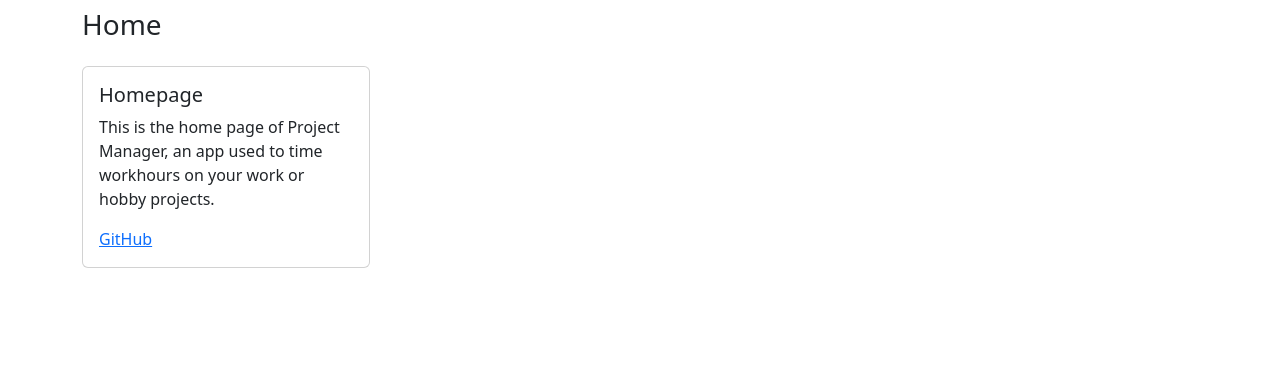
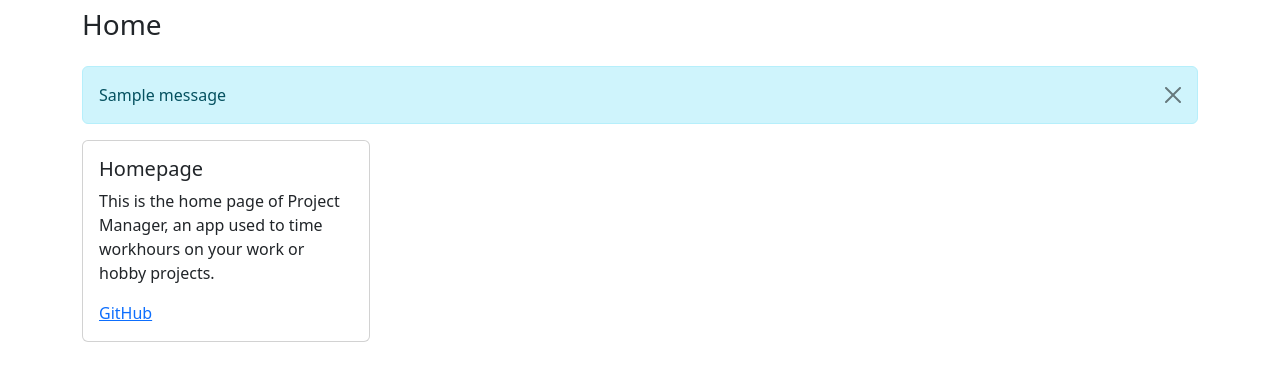
Before and after one commit to Capscience/project-manager, a Flask app: page / in a window 1280 px wide. Shown: the part 56-437 px from the top of the page. Run offline with Flask 2, Linux system fonts and the light colour scheme; tables that the repository leaves empty hold one stand-in row (values such as "Sample post"); one stand-in notice (Sample message) is shown; some libraries are stand-ins or nearby versions.

Commit message:
Added message flashing to base.html and fixed reading configuration twice

```diff
--- a/src/app.py
+++ b/src/app.py
@@ -15,15 +15,15 @@ app = Flask(__name__)
 try:
     app.config.from_pyfile('manager.conf')
 except FileNotFoundError:
-    pass
-try:
-    database_url = getenv("DATABASE_URL").replace('postgres', 'postgresql+psycopg2')
-    app.config['SQLALCHEMY_DATABASE_URI'] = database_url
-    print(getenv('SECRET_KEY'))
-    app.secret_key = getenv("SECRET_KEY")
-    app.config['SQLALCHEMY_TRACK_MODIFICATIONS'] = False
-except:
-    print('Secret key or database url not found')
+    # Secondary method is using environment variables
+    try:
+        database_url = getenv("DATABASE_URL").replace('postgres', 'postgresql+psycopg2')
+        app.config['SQLALCHEMY_DATABASE_URI'] = database_url
+        print(getenv('SECRET_KEY'))
+        app.secret_key = getenv("SECRET_KEY")
+        app.config['SQLALCHEMY_TRACK_MODIFICATIONS'] = False
+    except:
+        print('Secret key or database url not found')
 
 db = SQLAlchemy(app)
 
--- a/src/templates/base.html
+++ b/src/templates/base.html
@@ -37,7 +37,14 @@
                 <h3>{{ title }}</h3>
             </div>
 
-            {% block messages %}{% endblock %}
+            {% block messages %}
+                {% for message in get_flashed_messages() %}
+                <div class="alert alert-info alert-dismissible fade show" role="alert">
+                    {{ message }}
+                    <button type="button" class="btn-close" data-bs-dismiss="alert" aria-label="Close"></button>
+                </div>
+                {% endfor %}
+            {% endblock %}
 
             {% block content %}{% endblock %}
 
```
